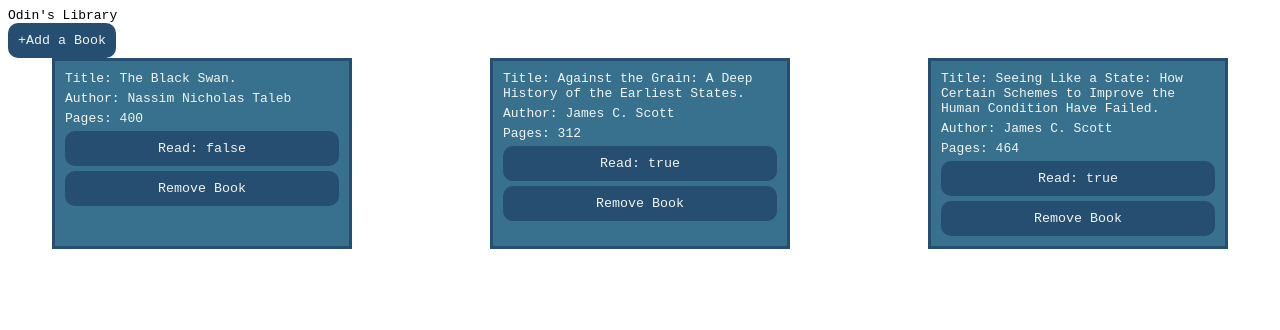
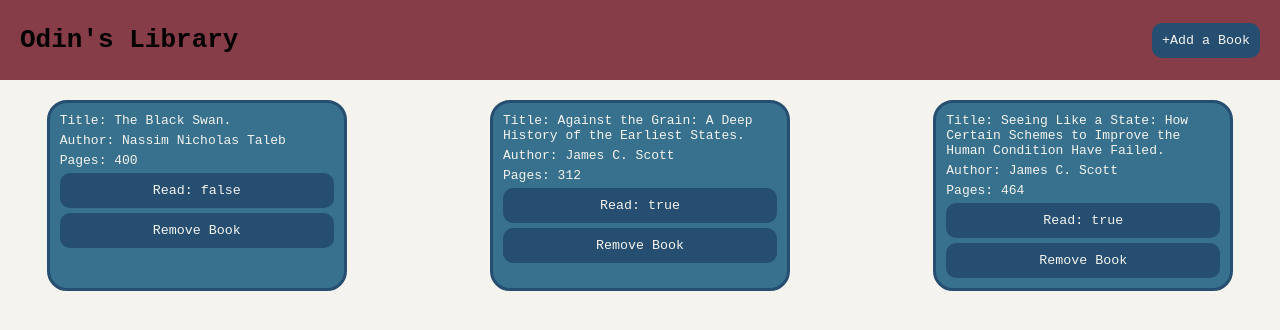
Before and after one commit to zaidkhajah/library, a plain HTML site: page index.html in a window 1280 px wide. Drawn offline with Linux system fonts and the light colour scheme.

Commit message:
add styles

```diff
--- a/index.html
+++ b/index.html
@@ -8,13 +8,13 @@
 </head>
 <body>
     <header>
-        Odin's Library
-    </header>
-
+        <h1>Odin's Library</h1>
         <div id="form-button-container">
             <button class="show-form">+Add a Book</button>
         </div>
+    </header>
 
+    <div class="page-content">
         <div id="books-display">
         </div>
 
@@ -51,6 +51,8 @@
                 </div>
             </form>
         </div>
+    </div>
+
     <script src="scripts/library.js"></script>
 </body>
 </html>
--- a/scripts/library.js
+++ b/scripts/library.js
@@ -67,14 +67,12 @@ Book.prototype.display = function() {
     read.innerText = `Read: ${this.read}`;
     deleteButton.innerText = "Remove Book";
     this.bookCard.className = "book-card";
-
     this.bookCard.appendChild(title);
     this.bookCard.appendChild(author);
     this.bookCard.appendChild(pages);
     this.bookCard.appendChild(read);
     this.bookCard.appendChild(deleteButton);
     booksDisplay.appendChild(this.bookCard);
-
     this.displayed = true;
 };
 
--- a/styles/style.css
+++ b/styles/style.css
@@ -1,6 +1,34 @@
 * {
     box-sizing: border-box;
     font-family: monospace;
+}
+
+body {
+    margin: 0;
+}
+
+.page-content {
+    height: 90vh;
+    background-color: #F4F3EE;
+    padding: 20px 0;
+}
+
+header {
+    margin: 0;
+    padding: 0px 20px;
+    background-color: #873D48;
+    height: 10vh;
+    align-content: center;
+    display: flex;
+    justify-content: space-between;
+}
+
+#form-button-container {
+    align-content: center;
+}
+
+h1 {
+    align-content: center;
 }
 
 .form-popup {
@@ -85,3 +113,7 @@ button:hover {
     background-color: #37718E;
     color: #F4F3EE;
 }
+
+.book-card {
+    border-radius: 20px;
+}
```
Lines whose indentation alone changed are shown as unchanged.
